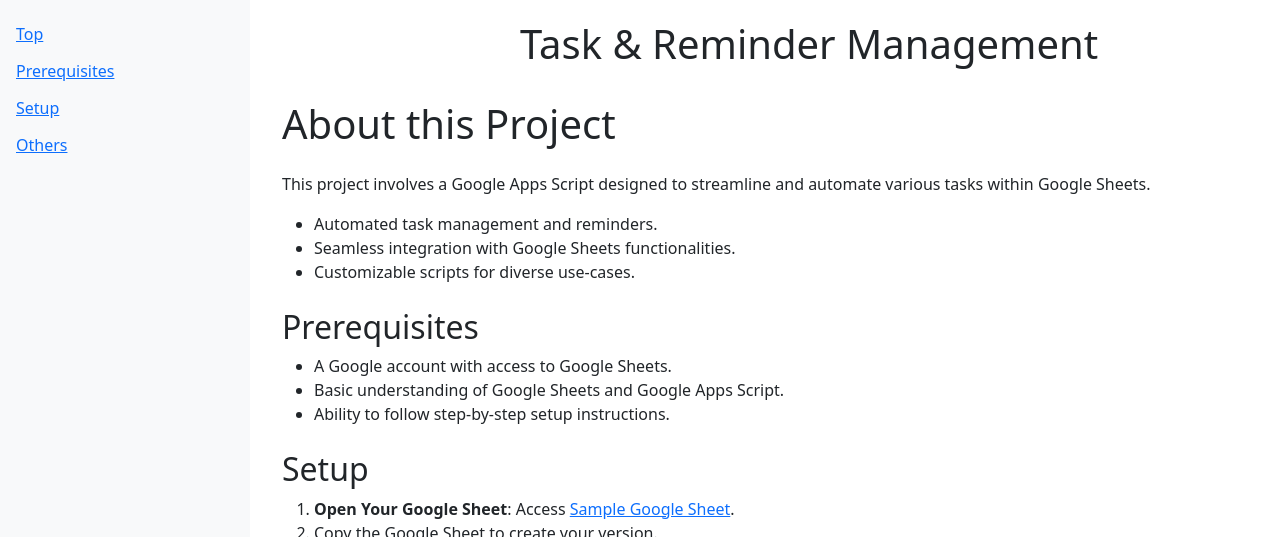
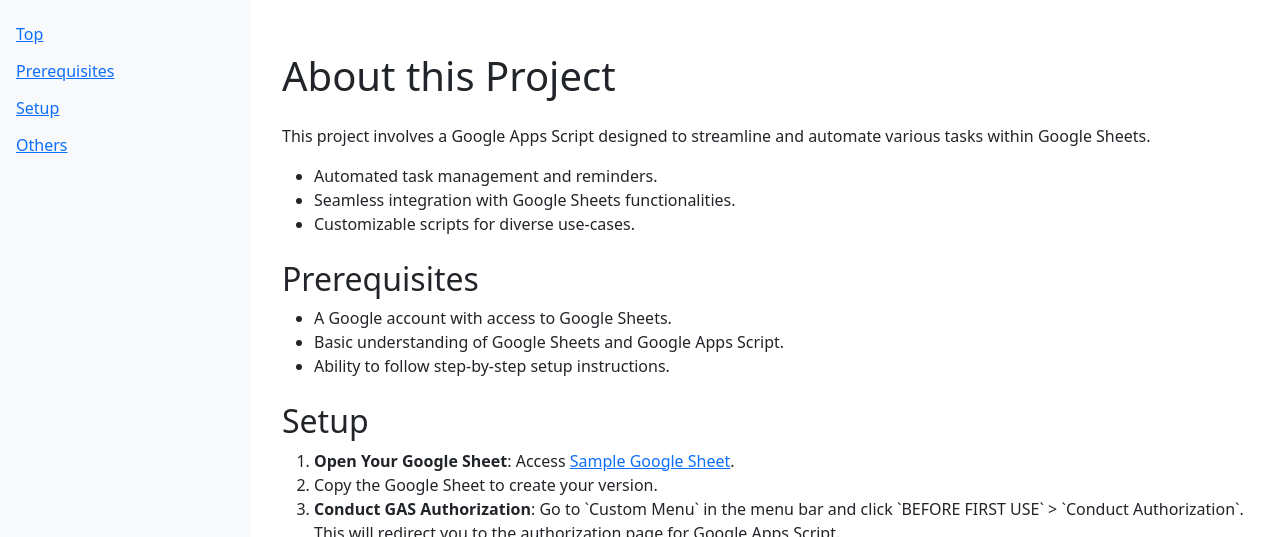
Before and after one commit to tsato21/sheet-tasker, a Jekyll site: the page built from docs/index.html, in a window 1280 px wide and 900 px high, cut to the strip 0-537 px from the top of the window. Built offline with Jekyll 4.4.1, drawn with Linux system fonts in a browser that asks for light colours.

Commit message:
Update github page

```diff
--- a/docs/_layouts/default.html
+++ b/docs/_layouts/default.html
@@ -33,5 +33,6 @@
       <!-- Your footer content here -->
     </footer>
   </div>
+  <script src="https://cdn.jsdelivr.net/npm/bootstrap@5.2.3/dist/js/bootstrap.bundle.min.js"></script>
 </body>
 </html>
--- a/docs/index.html
+++ b/docs/index.html
@@ -1,6 +1,5 @@
 ---
 layout: default
-title: 'Task & Reminder Management'
 ---
 <body>
   <div id="table-of-contents" class="sidebar">
@@ -100,7 +99,4 @@
       <li><strong>Customization</strong>: Tailor the scripts to fit your specific workflow and requirements.</li>
     </ul>
   </div>
-
-  <script src="https://cdn.jsdelivr.net/npm/bootstrap@5.2.3/dist/js/bootstrap.bundle.min.js"></script>
 </body>
-</html>
```
